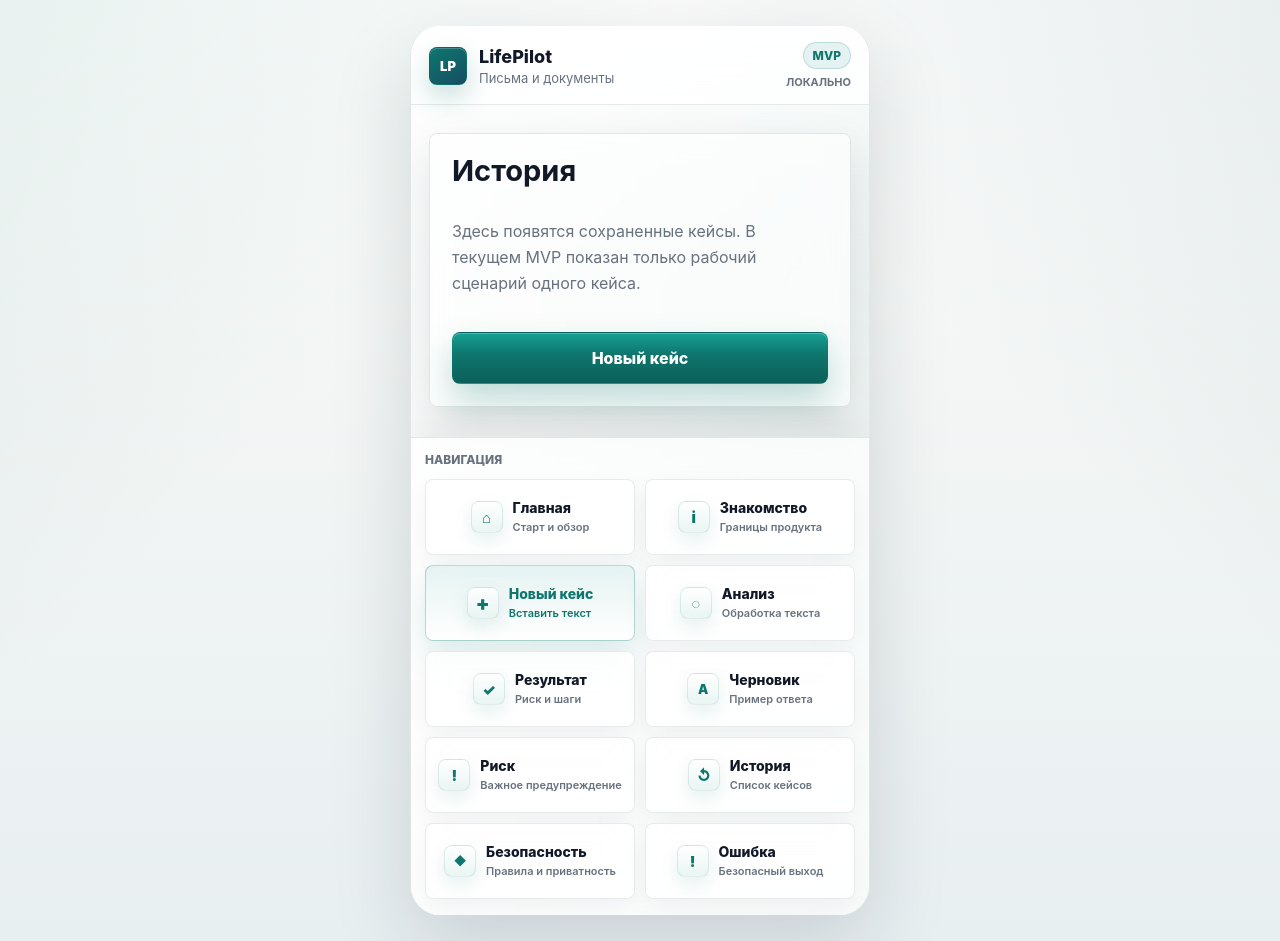
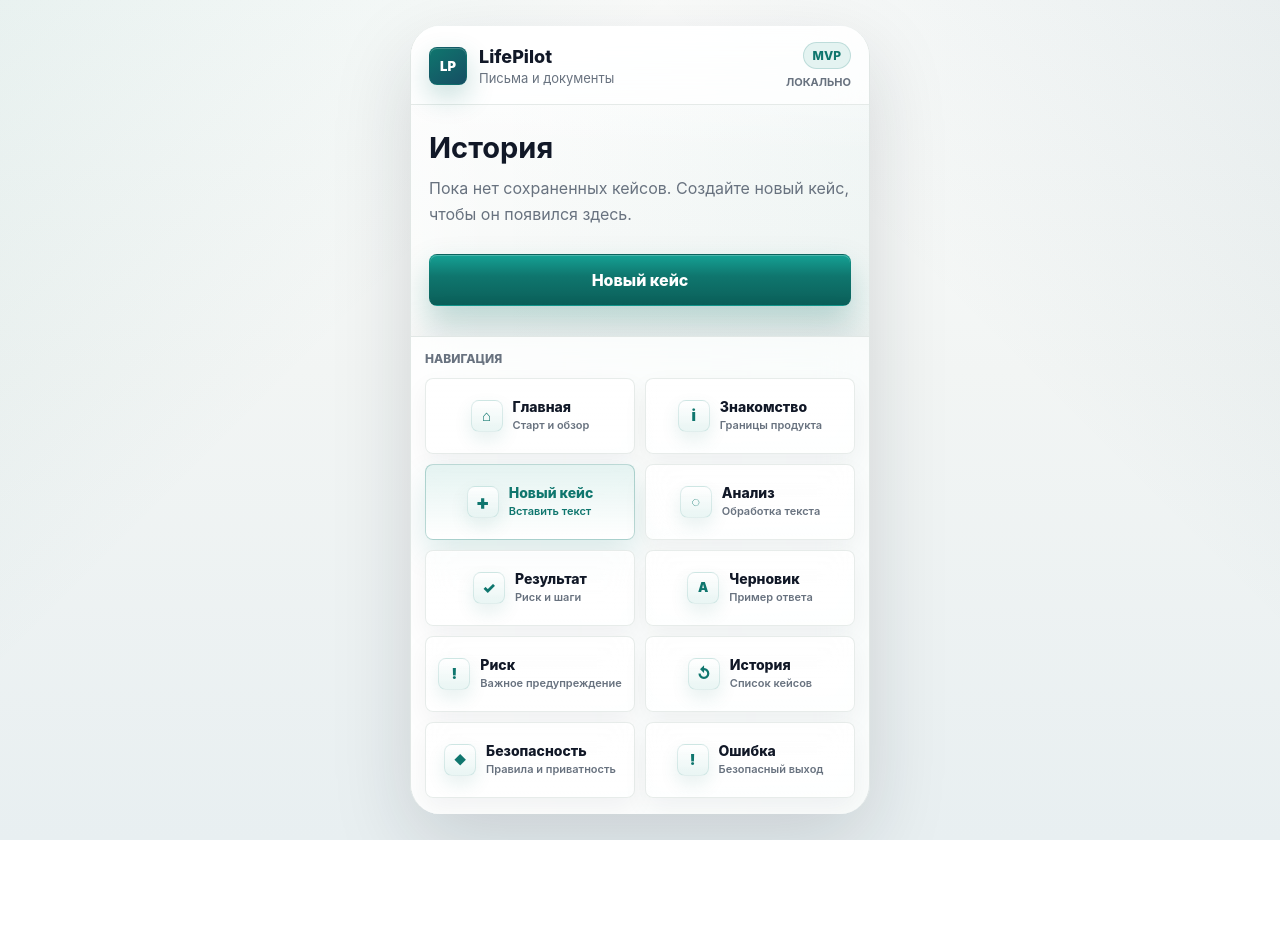
Before and after one commit to Dezus13/Lifepilot, a Next.js app: page /history in a window 1280 px wide. After the commit the page ends 840 px from the top, so only its background shows below. Built offline with nearby package versions, Linux system fonts and the light colour scheme.

Commit message:
feat: add local history flow

```diff
--- a/app/globals.css
+++ b/app/globals.css
@@ -379,6 +379,12 @@ a {
 .button-secondary:hover {
   border-color: var(--line-strong);
   background: var(--surface-muted);
+}
+
+.button-compact {
+  min-height: 42px;
+  padding: 10px 12px;
+  font-size: 14px;
 }
 
 .placeholder-panel {
@@ -896,6 +902,64 @@ a {
   font-size: 13px;
 }
 
+.history-list {
+  display: grid;
+  gap: 12px;
+}
+
+.history-card {
+  display: grid;
+  gap: 14px;
+  border: 1px solid rgba(225, 231, 229, 0.78);
+  border-radius: 8px;
+  padding: 16px;
+  background:
+    linear-gradient(180deg, rgba(255, 255, 255, 0.84) 0%, rgba(255, 255, 255, 0.62) 100%);
+  box-shadow: var(--shadow-glass);
+  -webkit-backdrop-filter: blur(18px) saturate(145%);
+  backdrop-filter: blur(18px) saturate(145%);
+}
+
+.history-card-header,
+.history-card-footer {
+  display: grid;
+  gap: 12px;
+}
+
+.history-card h2,
+.history-card p {
+  margin: 0;
+}
+
+.history-card h2 {
+  color: var(--text);
+  font-size: 16px;
+  line-height: 1.25;
+}
+
+.history-card p {
+  margin-top: 6px;
+  font-size: 13px;
+}
+
+.history-risk {
+  width: fit-content;
+  border: 1px solid rgba(15, 118, 110, 0.14);
+  border-radius: 999px;
+  padding: 7px 10px;
+  color: var(--accent);
+  background: rgba(228, 243, 241, 0.74);
+  font-size: 12px;
+  font-weight: 850;
+  line-height: 1.2;
+}
+
+.history-risk-warning {
+  border-color: var(--warning-line);
+  color: var(--warning-text);
+  background: rgba(255, 248, 230, 0.82);
+}
+
 .case-status-chip {
   width: fit-content;
   border: 1px solid rgba(15, 118, 110, 0.14);
@@ -906,6 +970,13 @@ a {
   font-size: 12px;
   font-weight: 850;
   line-height: 1.2;
+}
+
+@media (min-width: 420px) {
+  .history-card-footer {
+    grid-template-columns: 1fr auto;
+    align-items: center;
+  }
 }
 
 @keyframes loader-spin {
--- a/app/history/page.tsx
+++ b/app/history/page.tsx
@@ -1,13 +1,179 @@
+"use client";
+
 import Link from "next/link";
+import { useRouter } from "next/navigation";
+import { useEffect, useState } from "react";
+
+const currentCaseKey = "lifepilot.currentCase";
+const caseHistoryKey = "lifepilot.caseHistory";
+
+type StoredCase = {
+  id: string;
+  sourceText: string;
+  status?: string;
+  updatedAt: string;
+};
+
+const riskWords = [
+  "kündigung",
+  "frist",
+  "mahnung",
+  "gericht",
+  "inkasso",
+  "zahlung",
+  "schulden",
+  "высел",
+  "суд",
+  "штраф",
+  "долг",
+  "срок"
+];
+
+function readCaseHistory() {
+  const rawHistory = localStorage.getItem(caseHistoryKey);
+
+  if (!rawHistory) {
+    return [];
+  }
+
+  try {
+    const parsedHistory = JSON.parse(rawHistory) as StoredCase[];
+
+    return Array.isArray(parsedHistory) ? parsedHistory : [];
+  } catch {
+    return [];
+  }
+}
+
+function getRiskLevel(sourceText: string) {
+  const normalizedText = sourceText.toLowerCase();
+  const hasRiskWord = riskWords.some((word) => normalizedText.includes(word));
+
+  return hasRiskWord ? "Повышенный" : "Средний";
+}
+
+function getCaseTitle(sourceText: string) {
+  const cleanText = sourceText.replace(/\s+/g, " ").trim();
+
+  if (cleanText.length <= 46) {
+    return cleanText;
+  }
+
+  return `${cleanText.slice(0, 46)}...`;
+}
+
+function getCasePreview(sourceText: string) {
+  const cleanText = sourceText.replace(/\s+/g, " ").trim();
+
+  if (cleanText.length <= 110) {
+    return cleanText;
+  }
+
+  return `${cleanText.slice(0, 110)}...`;
+}
+
+function formatDate(value: string) {
+  const date = new Date(value);
+
+  if (Number.isNaN(date.getTime())) {
+    return "Дата не указана";
+  }
+
+  return new Intl.DateTimeFormat("ru-RU", {
+    day: "2-digit",
+    month: "short",
+    year: "numeric"
+  }).format(date);
+}
 
 export default function HistoryPage() {
+  const router = useRouter();
+  const [history, setHistory] = useState<StoredCase[]>([]);
+  const [isLoaded, setIsLoaded] = useState(false);
+
+  useEffect(() => {
+    setHistory(readCaseHistory());
+    setIsLoaded(true);
+  }, []);
+
+  function openResult(historyCase: StoredCase) {
+    localStorage.setItem(
+      currentCaseKey,
+      JSON.stringify({
+        sourceText: historyCase.sourceText,
+        status: historyCase.status ?? "создан",
+        updatedAt: historyCase.updatedAt
+      })
+    );
+
+    router.push("/case/result");
+  }
+
+  function clearHistory() {
+    localStorage.removeItem(caseHistoryKey);
+    setHistory([]);
+  }
+
+  if (!isLoaded) {
+    return (
+      <div className="flow-page">
+        <h1 className="mobile-title">История</h1>
+        <p>Загружаем сохраненные кейсы из браузера...</p>
+      </div>
+    );
+  }
+
+  if (history.length === 0) {
+    return (
+      <div className="flow-page">
+        <div className="flow-heading">
+          <h1 className="mobile-title">История</h1>
+          <p>Пока нет сохраненных кейсов. Создайте новый кейс, чтобы он появился здесь.</p>
+        </div>
+        <Link className="button primary-action" href="/case/new">
+          Новый кейс
+        </Link>
+      </div>
+    );
+  }
+
   return (
-    <div className="placeholder-panel">
-      <h1 className="mobile-title">История</h1>
-      <p>Здесь появятся сохраненные кейсы. В текущем MVP показан только рабочий сценарий одного кейса.</p>
-      <Link className="button primary-action" href="/case/new">
-        Новый кейс
-      </Link>
+    <div className="flow-page">
+      <div className="flow-heading">
+        <h1 className="mobile-title">История</h1>
+        <p>Последние кейсы хранятся локально в браузере. Показываем до 10 записей.</p>
+      </div>
+
+      <div className="history-list">
+        {history.map((historyCase) => {
+          const riskLevel = getRiskLevel(historyCase.sourceText);
+
+          return (
+            <article className="history-card" key={historyCase.id}>
+              <div className="history-card-header">
+                <div>
+                  <h2>{getCaseTitle(historyCase.sourceText)}</h2>
+                  <p>{getCasePreview(historyCase.sourceText)}</p>
+                </div>
+                <span className="case-status-chip">{formatDate(historyCase.updatedAt)}</span>
+              </div>
+
+              <div className="history-card-footer">
+                <span className={riskLevel === "Повышенный" ? "history-risk history-risk-warning" : "history-risk"}>
+                  Риск: {riskLevel}
+                </span>
+                <button className="button button-compact" type="button" onClick={() => openResult(historyCase)}>
+                  Открыть результат
+                </button>
+              </div>
+            </article>
+          );
+        })}
+      </div>
+
+      <button className="button button-secondary primary-action" type="button" onClick={clearHistory}>
+        Очистить историю
+      </button>
     </div>
   );
 }
```
Also changed, not shown: app/case/new/page.tsx (+43 -8 lines), 3 other files (tests, documents, lock files or other folders).
